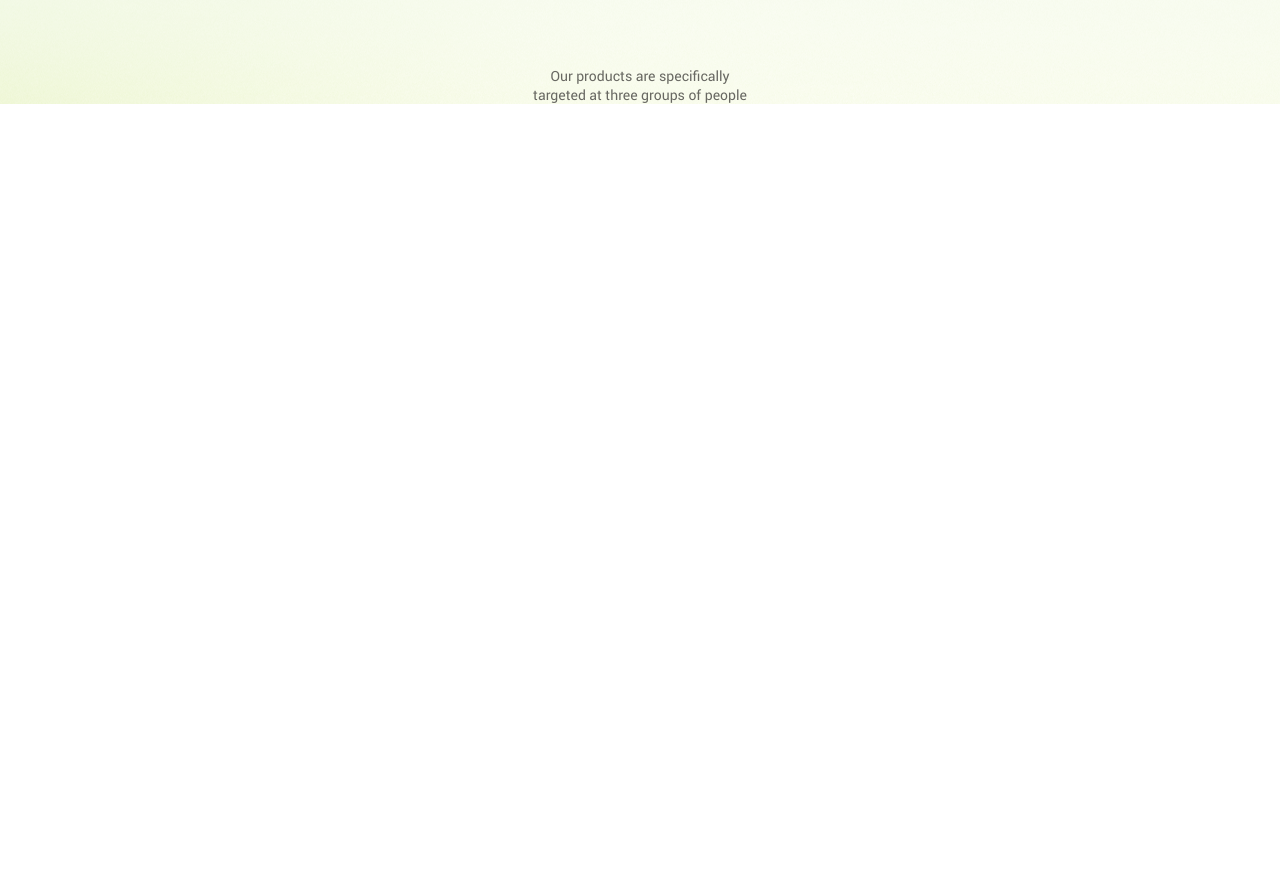
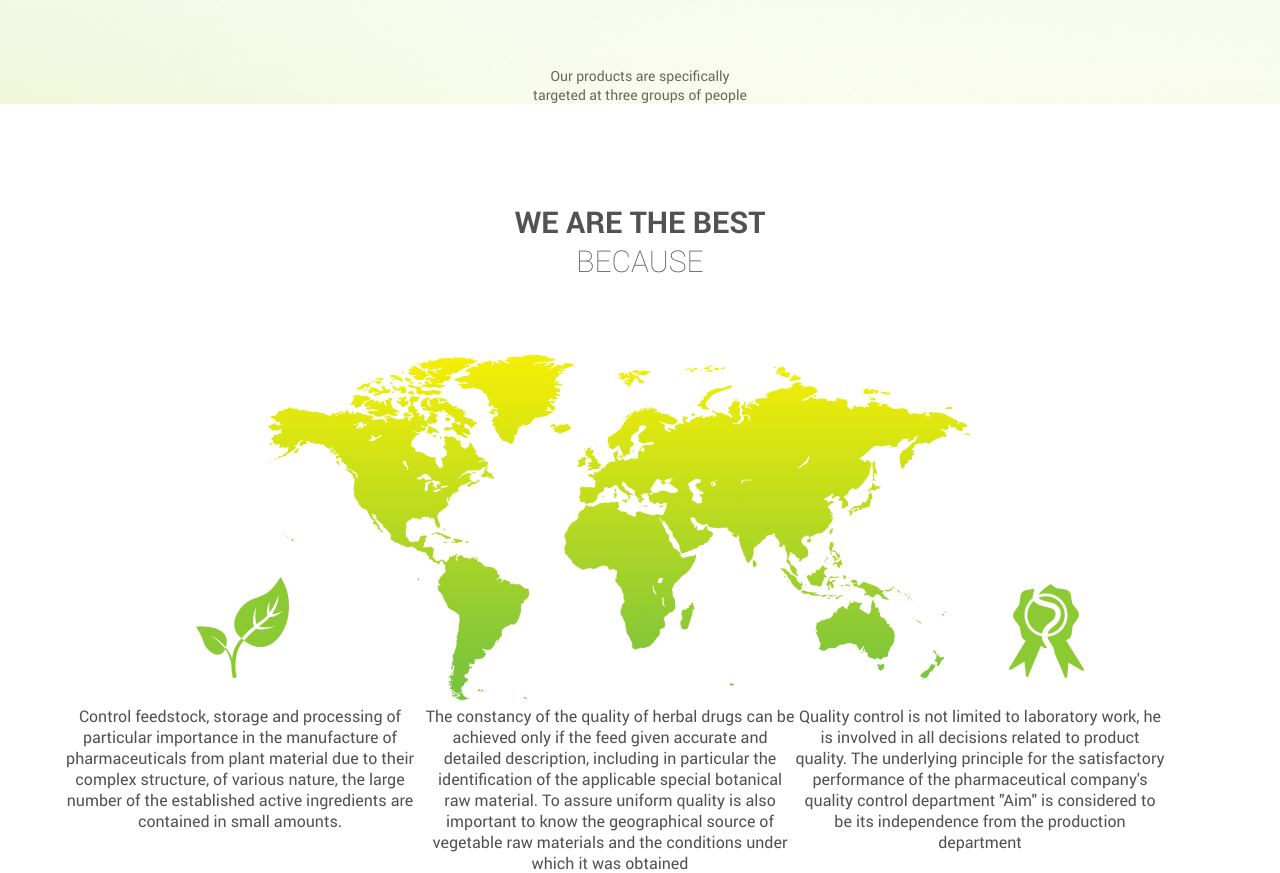
Before and after one commit to szaprudskiy/Biofiton, a website: page src/index.html in a window 1280 px wide. Shown: the part 114-987 px from the top of the page. Before the commit the page ends 800 px from the top, so only its background shows below. Drawn offline with nearby package versions, Linux system fonts and the light colour scheme; files that its build step writes are made by us from their sources.

Commit message:
biofiton change

```diff
--- a/src/index.html
+++ b/src/index.html
@@ -14,11 +14,26 @@
 				<p class="logo__sub-title">A new stage in the development of herbal medicine</p>
 			</div>
 			<p class="title-descr">Our products are specifically targeted at three groups of people</p>
-
 			<div class="kind-biofiton">
 
 			</div>
 		</div>
 	</section>
+	<section class="main-2">
+		<div class="container">
+			<p class="main-title">we are the best</p>
+			<p class="main-title main-title--sub">because</p>
+			<div class="map">
+				<img src="img/map.png" alt="">
+			</div>
+			<div class="holder-text">
+				<p>Control feedstock, storage and processing of particular importance in the manufacture of pharmaceuticals from plant material due to their complex structure, of various nature, the large number of the established active ingredients are contained in small amounts.</p>
+				<p>The constancy of the quality of herbal drugs can be achieved only if the feed given accurate and detailed description, including in particular the identification of the applicable special botanical raw material. To assure uniform quality is also important to know the geographical source of vegetable raw materials and the conditions under which it was obtained</p>
+				<p>Quality control is not limited to laboratory work, he is involved in all decisions related to product quality. The underlying principle for the satisfactory performance of the pharmaceutical company's quality control department "Aim" is considered to be its independence from the production department</p>
+			</div>
+		</div>
+	</section>
+	<script src="js/jquery.min.js"></script>
+	<script src="js/script.js"></script>
 </body>
 </html>
--- /dev/null
+++ b/src/sass/_variables.scss
@@ -0,0 +1 @@
+$color-grey: #525252;
--- a/src/sass/style.scss
+++ b/src/sass/style.scss
@@ -1,3 +1,5 @@
+@import "variables";
+
 *{padding: 0; margin: 0; outline: none}
 ul{list-style-type: none}
 a{text-decoration: none; -webkit-transition: .35s;
@@ -16,6 +18,15 @@ html, body{
 	font: 16px 'RobotoRegular', sans-serif;
 	overflow-x: hidden;
 }
+.main-title{
+	color: $color-grey;
+	font-family: "RobotoBold";
+	font-size: 30px;
+	text-transform: uppercase;
+}
+.main-title--sub{
+	font-family: "Roboto-Thin";
+}
 .container{
 	width: 100%;
 	height: 100%;
@@ -28,6 +39,8 @@ html, body{
 			display: block;
 		}
 }
+
+/* MAIN-1 */
 .main-1{
 	text-align: center;
 	background: url(../img/main1-bg.png) no-repeat;
@@ -46,3 +59,20 @@ html, body{
 	margin: 69px auto 0;
 	font-size: 14px;
 }
+
+/* MAIN-2 */
+.main-2{
+	text-align: center;
+	padding-top: 98px;
+	.map{
+		margin-top: 75px;
+	}
+	.holder-text{
+		display: flex;
+		justify-align: space-between;
+		p{
+			width: 370px;
+			color: $color-grey;
+		}
+	}
+}
```
Also changed, not shown: src/js/script.js (added).
